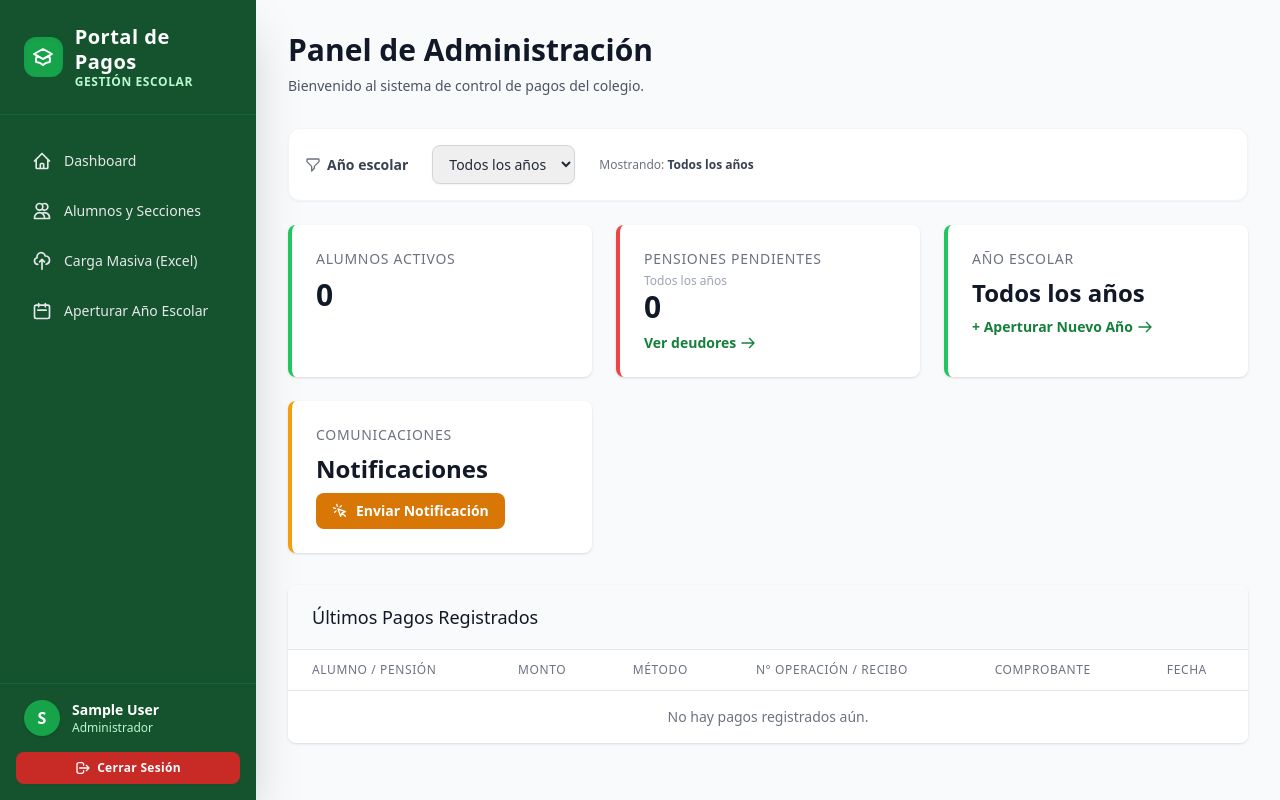
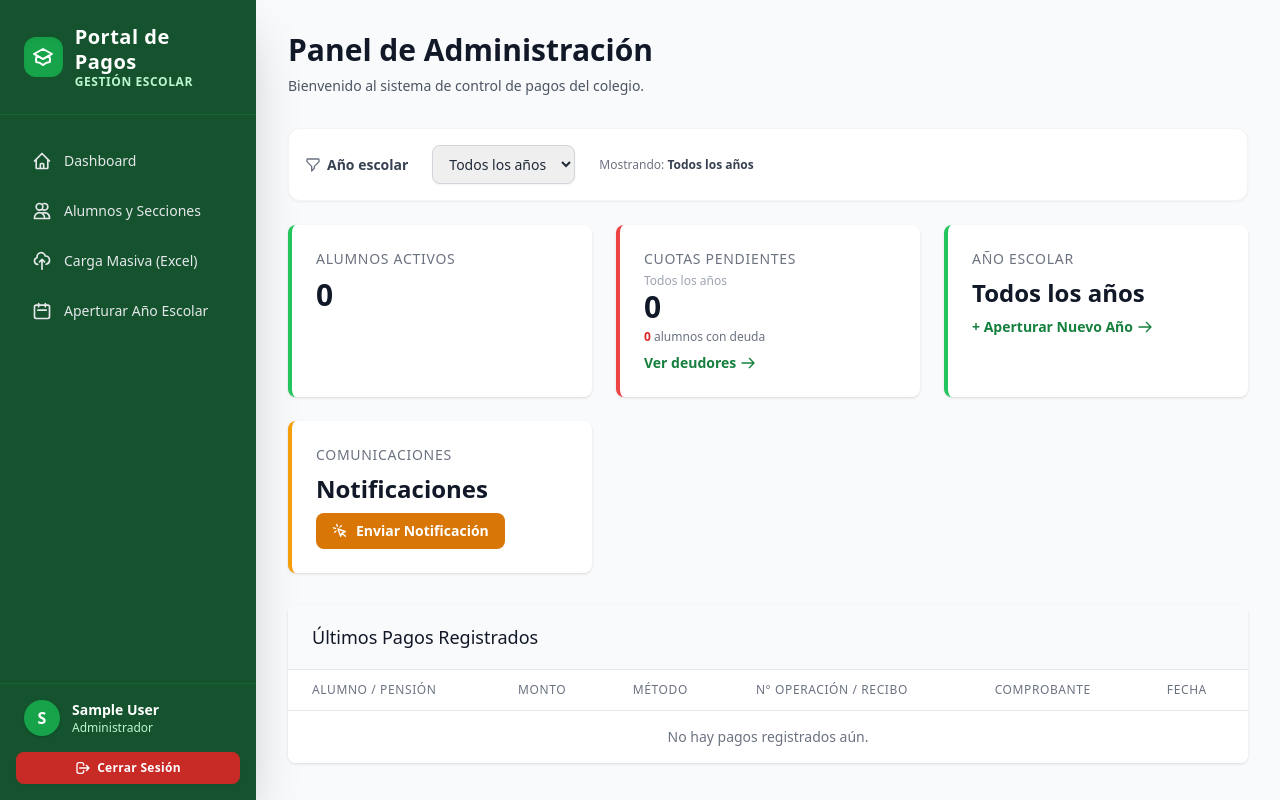
Before and after one commit to fra1l-pos/project-TI, a Django app: page / in a window 1280 px wide. Run offline with Django 5.2, Linux system fonts and the light colour scheme; the visitor is signed in with stand-in values (Sample User, id 1); data that the repository does not hold is empty; some libraries are stand-ins or nearby versions.

Commit message:
feat: metrica clara de morosos en dashboard (cuotas y alumnos con deuda)

```diff
--- a/pagos/views/administrativo.py
+++ b/pagos/views/administrativo.py
@@ -41,19 +41,24 @@ def admin_dashboard(request):
     anio_id, anios = anio_filtrado(request)
 
     total_alumnos = Alumno.objects.filter(activo=True).count()
+
+    pendientes = PensionMensual.objects.filter(pagado=False)
     if anio_id:
-        pensiones_pendientes = PensionMensual.objects.filter(anio_academico_id=anio_id, pagado=False).count()
+        pendientes = pendientes.filter(anio_academico_id=anio_id)
         pagos_recientes = Pago.objects.filter(pension__anio_academico_id=anio_id).order_by('-fecha_registro')[:5]
         anio_label = f"Año {AnioAcademico.objects.get(id=anio_id).anio}"
     else:
-        pensiones_pendientes = PensionMensual.objects.filter(pagado=False).count()
         pagos_recientes = Pago.objects.order_by('-fecha_registro')[:5]
         anio_label = 'Todos los años'
+
+    pensiones_pendientes = pendientes.count()
+    alumnos_con_deuda = pendientes.values('alumno').distinct().count()
 
     context = {
         'total_alumnos': total_alumnos,
         'pagos_recientes': pagos_recientes,
         'pensiones_pendientes': pensiones_pendientes,
+        'alumnos_con_deuda': alumnos_con_deuda,
         'anios': anios,
         'anio_seleccionado': anio_id,
         'anio_label': anio_label,
--- a/templates/administrador/pagos_dashboard.html
+++ b/templates/administrador/pagos_dashboard.html
@@ -35,9 +35,10 @@
         <p class="mt-2 text-3xl font-bold text-gray-900">{{ total_alumnos }}</p>
     </div>
     <div class="bg-white rounded-lg shadow p-6 border-l-4 border-red-500 hover:shadow-lg transition-shadow duration-200">
-        <h3 class="text-gray-500 text-sm font-medium uppercase tracking-wider">Pensiones Pendientes</h3>
+        <h3 class="text-gray-500 text-sm font-medium uppercase tracking-wider">Cuotas pendientes</h3>
         <p class="mt-1 text-xs text-gray-400">{{ anio_label }}</p>
         <p class="text-3xl font-bold text-gray-900">{{ pensiones_pendientes }}</p>
+        <p class="mt-1 text-xs text-gray-500"><span class="font-semibold text-red-600">{{ alumnos_con_deuda }}</span> alumnos con deuda</p>
         <div class="mt-2">
             <a href="{% url 'deudores' %}{% if anio_seleccionado %}?anio={{ anio_seleccionado }}{% endif %}" class="text-colegio-700 hover:text-colegio-900 font-bold flex items-center text-sm">
                 Ver deudores
```
